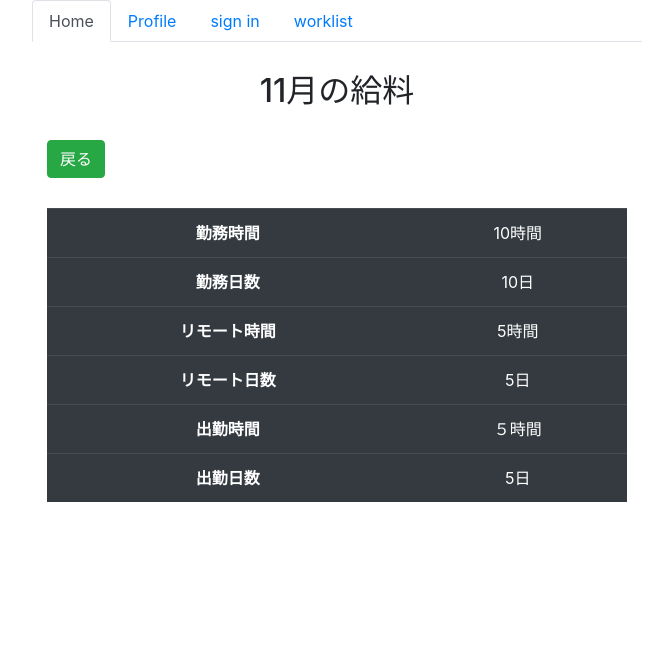
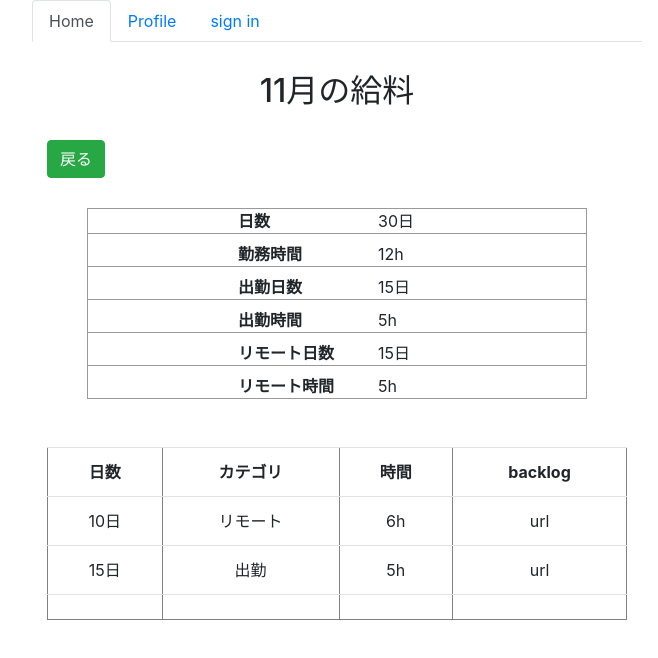
Before and after one commit to kogachan4/Work-management-system, a Nuxt app: page /workback in a window 1280 px wide. Shown: the top 658 px of the page, without its empty margins (303-961 px from the left). Built offline with nearby package versions, Linux system fonts and the light colour scheme.

Commit message:
細かな変更

```diff
--- a/assets/css/main.scss
+++ b/assets/css/main.scss
@@ -13,3 +13,23 @@
     margin-top :30px;
     margin-bottom :30px;
 }
+dl{
+    width:500px;
+    list-style:none;
+    border-top: 1px solid #999999;
+    border-left: 1px solid #999999;
+    border-right: 1px solid #999999;
+    margin-left: 40px;
+    }
+
+    dt{
+    clear:both;
+    width:140px;
+    float:left;
+    margin-left: 150px;
+    }
+
+    dd{
+    border-bottom: 1px solid #999999;
+    padding:0 0 0 100px;
+    }
--- a/layouts/default.vue
+++ b/layouts/default.vue
@@ -5,7 +5,6 @@
     <a class="nav-item nav-link active" id="nav-home-tab" data-toggle="tab" href="work" role="tab" aria-controls="nav-home" aria-selected="true">Home</a>
     <a class="nav-item nav-link" id="nav-profile-tab" data-toggle="tab" href="profile" role="tab" aria-controls="nav-profile" aria-selected="false">Profile</a>
     <a class="nav-item nav-link" id="nav-contact-tab" data-toggle="tab" href="login" role="tab" aria-controls="nav-contact" aria-selected="false">sign in</a>
-    <a class="nav-item nav-link" id="nav-contact-tab" data-toggle="tab" href="worklist" role="tab" aria-controls="nav-contact" aria-selected="false">worklist</a>
    </div>
   </nav>
    <nuxt />
--- a/pages/work/index.vue
+++ b/pages/work/index.vue
@@ -9,30 +9,44 @@
         <a class="btn btn-primary b1" href="worknext">1月</a>
     </div>
   </div>
-    <table border="1" class="table scsstable">
+  <dl>
+      <dt>日数</dt>
+      <dd>30日</dd>
+      <dt>勤務時間</dt>
+      <dd>12h</dd>
+      <dt>出勤日数</dt>
+      <dd>15日</dd>
+      <dt>出勤時間</dt>
+      <dd>5h</dd>
+      <dt>リモート日数</dt>
+      <dd>15日</dd>
+      <dt>リモート時間</dt>
+      <dd>5h</dd>
+  </dl>
+    <table border="1" class="table scsstable mt-5">
      <tr>
-        <th>勤務日数</th>
-        <td>8日</td>
+        <th>日数</th>
+        <th>カテゴリ</th>
+        <th>時間</th>
+        <th>backlog</th>
      </tr>
      <tr>
-        <th>勤務時間</th>
-        <td>48時間</td>
+        <td>10日</td>
+        <td>リモート</td>
+        <td>6h</td>
+        <td>url</td>
      </tr>
      <tr>
-        <th>リモート時間</th>
-        <td>5時間</td>
+        <td>15日</td>
+        <td>出勤</td>
+        <td>5h</td>
+        <td>url</td>
     </tr>
     <tr>
-        <th>リモート日数</th>
-        <td>5日</td>
-    </tr>
-    <tr>
-        <th>出勤時間</th>
-        <td>５時間</td>
-    </tr>
-    <tr>
-        <th>出勤日数</th>
-        <td>5日</td>
+        <td></td>
+        <td></td>
+        <td></td>
+        <td></td>
     </tr>
     </table>
  </div>
@@ -52,4 +66,26 @@
 .b1{
     width:70px;
 }
+
+dl{
+width:500px;
+list-style:none;
+border-top: 1px solid #999999;
+border-left: 1px solid #999999;
+border-right: 1px solid #999999;
+margin-left: 40px;
+}
+
+dt{
+clear:both;
+width:140px;
+float:left;
+margin-left: 150px;
+}
+
+dd{
+border-bottom: 1px solid #999999;
+padding:0 0 0 100px;
+}
+
 </style>
--- a/pages/workback/index.vue
+++ b/pages/workback/index.vue
@@ -4,30 +4,44 @@
         <h2 class="scsstitle">11月の給料</h2>
     </div>
     <a href="work" class="btn btn-success">戻る</a>
-    <table class="table table-dark scsstable">
+    <dl>
+      <dt>日数</dt>
+      <dd>30日</dd>
+      <dt>勤務時間</dt>
+      <dd>12h</dd>
+      <dt>出勤日数</dt>
+      <dd>15日</dd>
+      <dt>出勤時間</dt>
+      <dd>5h</dd>
+      <dt>リモート日数</dt>
+      <dd>15日</dd>
+      <dt>リモート時間</dt>
+      <dd>5h</dd>
+    </dl>
+    <table border="1" class="table scsstable mt-5">
      <tr>
-        <th>勤務時間</th>
-        <td>10時間</td>
+        <th>日数</th>
+        <th>カテゴリ</th>
+        <th>時間</th>
+        <th>backlog</th>
      </tr>
      <tr>
-        <th>勤務日数</th>
         <td>10日</td>
+        <td>リモート</td>
+        <td>6h</td>
+        <td>url</td>
      </tr>
      <tr>
-        <th>リモート時間</th>
-        <td>5時間</td>
+        <td>15日</td>
+        <td>出勤</td>
+        <td>5h</td>
+        <td>url</td>
     </tr>
     <tr>
-        <th>リモート日数</th>
-        <td>5日</td>
-    </tr>
-    <tr>
-        <th>出勤時間</th>
-        <td>５時間</td>
-    </tr>
-    <tr>
-        <th>出勤日数</th>
-        <td>5日</td>
+        <td></td>
+        <td></td>
+        <td></td>
+        <td></td>
     </tr>
     </table>
 </div>
--- a/pages/worklist/index.vue
+++ /dev/null
@@ -1,69 +0,0 @@
-<template>
-    <div class="container">
-      <h1 class="mt-3">各月の給料</h1>
-　　　　<table class="table table-hover">
-          <tr>
-              <th>1月</th>
-              <td>10000円</td>
-          </tr>
-    　　　　<tr>
-              <th>2月</th>
-              <td>10000円</td>
-           </tr>
-          <tr>
-              <th>3月</th>
-              <td>10000円</td>
-          </tr>
-    　　　　<tr>
-              <th>4月</th>
-              <td>10000円</td>
-           </tr>
-                     <tr>
-              <th>５月</th>
-              <td>10000円</td>
-          </tr>
-    　　　　<tr>
-              <th>６月</th>
-              <td>10000円</td>
-           </tr>
-          <tr>
-              <th>７月</th>
-              <td>10000円</td>
-          </tr>
-    　　　　<tr>
-              <th>８月</th>
-              <td>10000円</td>
-           </tr>
-    　　    <tr>
-            <th>9月</th>
-            <td>10000円</td>
-           </tr>
-           <tr>
-               <th>10月</th>
-               <td>10000円</td>
-           </tr>
-           <tr>
-               <th>11月</th>
-               <td>10000円</td>
-           </tr>
-           <tr>
-               <th>12月</th>
-               <td>10000円</td>
-           </tr>
-       </table>
-    </div>
-</template>
-
-<script>
-
-</script>
-
-<style lang="scss" scoped>
-
-.container{
-    max-width :640px;
-}
-.table{
-    margin-top:40px;
-}
-</style>
--- a/pages/worknext/index.vue
+++ b/pages/worknext/index.vue
@@ -4,30 +4,44 @@
         <h2 class="scsstitle">1月の給料</h2>
     </div>
     <a href="work" class="btn btn-success">戻る</a>
-    <table class="table table-dark scsstable">
+    <dl>
+      <dt>日数</dt>
+      <dd>30日</dd>
+      <dt>勤務時間</dt>
+      <dd>12h</dd>
+      <dt>出勤日数</dt>
+      <dd>15日</dd>
+      <dt>出勤時間</dt>
+      <dd>5h</dd>
+      <dt>リモート日数</dt>
+      <dd>15日</dd>
+      <dt>リモート時間</dt>
+      <dd>5h</dd>
+    </dl>
+    <table border="1" class="table scsstable mt-5">
      <tr>
-        <th>勤務時間</th>
-        <td>10時間</td>
+        <th>日数</th>
+        <th>カテゴリ</th>
+        <th>時間</th>
+        <th>backlog</th>
      </tr>
      <tr>
-        <th>勤務日数</th>
         <td>10日</td>
+        <td>リモート</td>
+        <td>6h</td>
+        <td>url</td>
      </tr>
      <tr>
-        <th>リモート時間</th>
-        <td>5時間</td>
+        <td>15日</td>
+        <td>出勤</td>
+        <td>5h</td>
+        <td>url</td>
     </tr>
     <tr>
-        <th>リモート日数</th>
-        <td>5日</td>
-    </tr>
-    <tr>
-        <th>出勤時間</th>
-        <td>５時間</td>
-    </tr>
-    <tr>
-        <th>出勤日数</th>
-        <td>5日</td>
+        <td></td>
+        <td></td>
+        <td></td>
+        <td></td>
     </tr>
     </table>
 </div>
```
Lines whose indentation alone changed are shown as unchanged.
